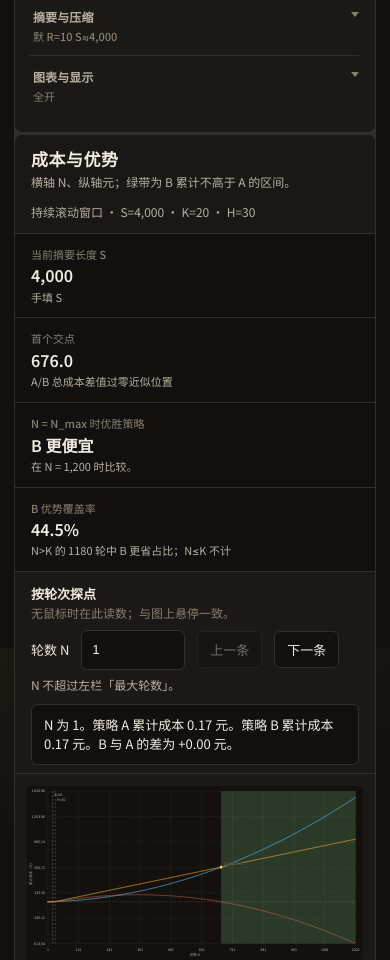
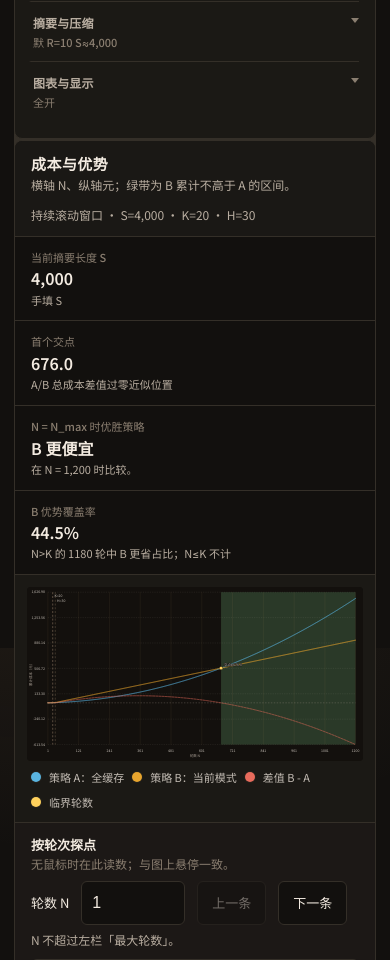
Before and after one commit to DuoHBshuijiao/SumOrNot, a plain HTML site: page index.html in a window 390 px wide. Shown: the part 1040-2000 px from the top of the page. Drawn offline with Linux system fonts and the light colour scheme.

Commit message:
优化界面

```diff
--- a/index.html
+++ b/index.html
@@ -49,6 +49,10 @@
       --space-6: 32px;
     }
     * { box-sizing: border-box; }
+    html {
+      -webkit-text-size-adjust: 100%;
+      text-size-adjust: 100%;
+    }
     html, body { height: 100%; }
     body {
       margin: 0;
@@ -72,7 +76,10 @@
     .wrap {
       max-width: 1560px;
       margin: 0 auto;
-      padding: clamp(var(--space-4), 2vw, var(--space-5));
+      padding: max(env(safe-area-inset-top), 0px)
+        max(env(safe-area-inset-right), clamp(var(--space-4), 2vw, var(--space-5)))
+        max(env(safe-area-inset-bottom), 0px)
+        max(env(safe-area-inset-left), clamp(var(--space-4), 2vw, var(--space-5)));
     }
     header {
       display: flex;
@@ -349,6 +356,12 @@
       flex-direction: column;
       min-height: 0;
     }
+    #chartVisDesc { order: 0; }
+    .chart-header { order: 1; }
+    .kpi-grid { order: 2; }
+    #chart-probe-region { order: 3; }
+    .dashboard-chart-block { order: 4; }
+    .dashboard-detail { order: 5; }
     .chart-header {
       display: flex;
       justify-content: space-between;
@@ -435,6 +448,8 @@
     .table-wrap {
       padding: 0 var(--space-4) var(--space-4);
       overflow: auto;
+      -webkit-overflow-scrolling: touch;
+      overscroll-behavior-x: contain;
     }
     table {
       width: 100%;
@@ -568,18 +583,41 @@
       .kpi { border-right: 0; }
       .kpi:nth-child(odd) { border-right: 1px solid var(--border); }
     }
+    /* 窄屏：先主图、再探点（拇指滚动自然落在下方；桌面保持「先读数、后看图」） */
+    @media (max-width: 820px) {
+      #chart-probe-region { order: 4; }
+      .dashboard-chart-block { order: 3; }
+    }
+    @media (max-width: 900px) {
+      .chart-probe-row { gap: var(--space-2) var(--space-3); }
+      .chart-probe-row button {
+        min-height: 44px;
+        min-width: 44px;
+        padding: 10px 14px;
+        touch-action: manipulation;
+      }
+      .chart-probe-row input[type="number"] {
+        min-height: 44px;
+        font-size: 16px;
+      }
+      .chart-probe { padding-bottom: max(var(--space-3), env(safe-area-inset-bottom)); }
+      .modeling-details > summary { min-height: 44px; display: flex; align-items: center; padding: var(--space-2) 0; }
+    }
     @media (max-width: 640px) {
-      .wrap { padding: 14px; }
+      .wrap { padding: max(14px, env(safe-area-inset-top)) max(14px, env(safe-area-inset-right)) max(14px, env(safe-area-inset-bottom)) max(14px, env(safe-area-inset-left)); }
       .kpi-grid { grid-template-columns: 1fr; }
       .kpi { border-right: 0; border-bottom: 1px solid var(--border); }
       .kpi:nth-child(odd) { border-right: 0; }
       .kpi:last-child { border-bottom: 0; }
+      .legend { font-size: 11px; gap: var(--space-2); }
     }
     /* 窄屏 / 触摸：不依赖悬停，缩写旁显示常驻短说明；略增大可点区域 */
     @media (max-width: 959px) {
       .summary-brief-mobile { display: inline; }
     }
     @media (max-width: 720px) {
+      body { font-size: 16px; }
+      .panel h2 { font-size: 15px; }
       .abbr-hint-touch { display: block; }
       label dfn, abbr[title] { text-decoration: none; cursor: default; }
       .sidebar-details > summary {
@@ -598,7 +636,20 @@
       .btn-row button {
         min-height: 44px;
         padding: 10px 14px;
+        touch-action: manipulation;
       }
+      select, input[type="number"]:not(#chartProbeN) {
+        min-height: 44px;
+        font-size: 16px;
+      }
+      .chart-header { flex-direction: column; align-items: stretch; }
+      .chart-header .meta { max-width: none; }
+    }
+    @media (max-height: 480px) and (orientation: landscape) {
+      header { margin-bottom: var(--space-3); }
+      .wrap { padding-top: 8px; }
+      h1 { font-size: 22px; }
+      .subtitle { display: -webkit-box; -webkit-line-clamp: 2; -webkit-box-orient: vertical; line-clamp: 2; overflow: hidden; }
     }
   </style>
 </head>
```
